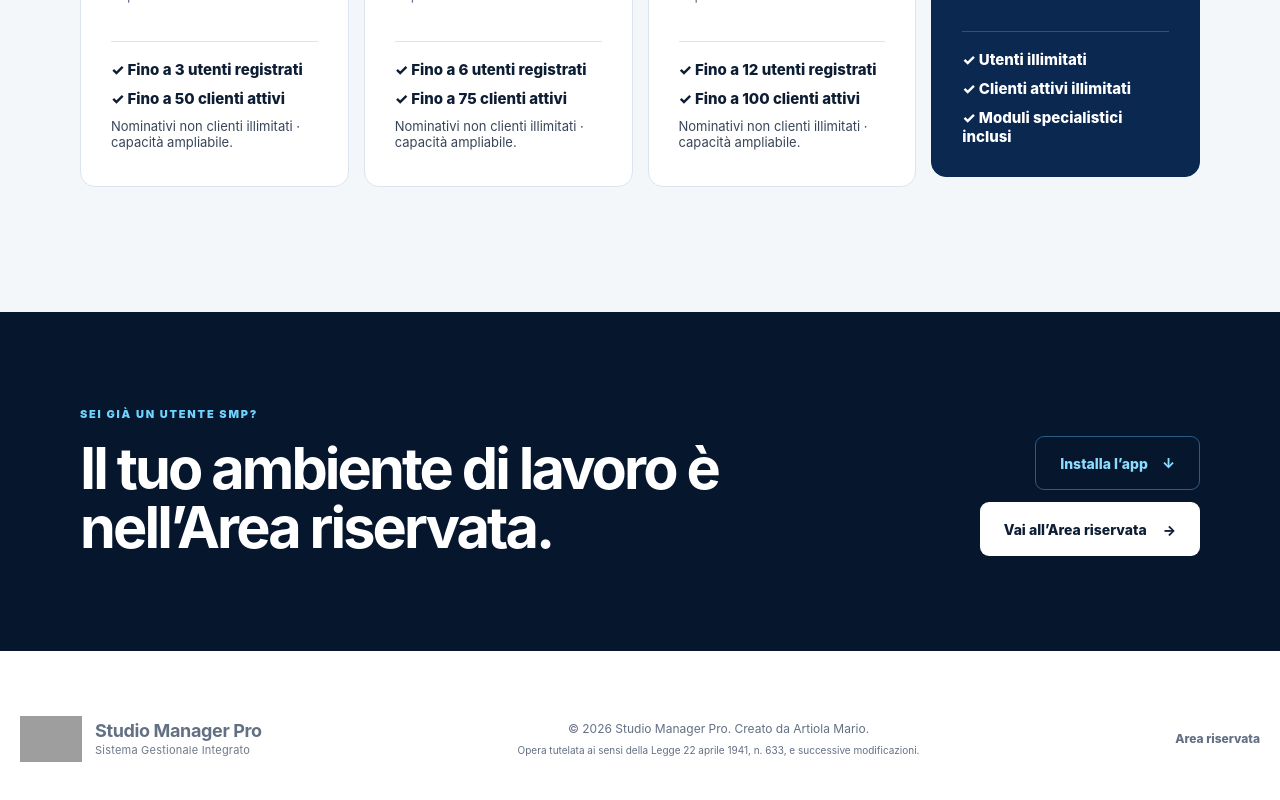
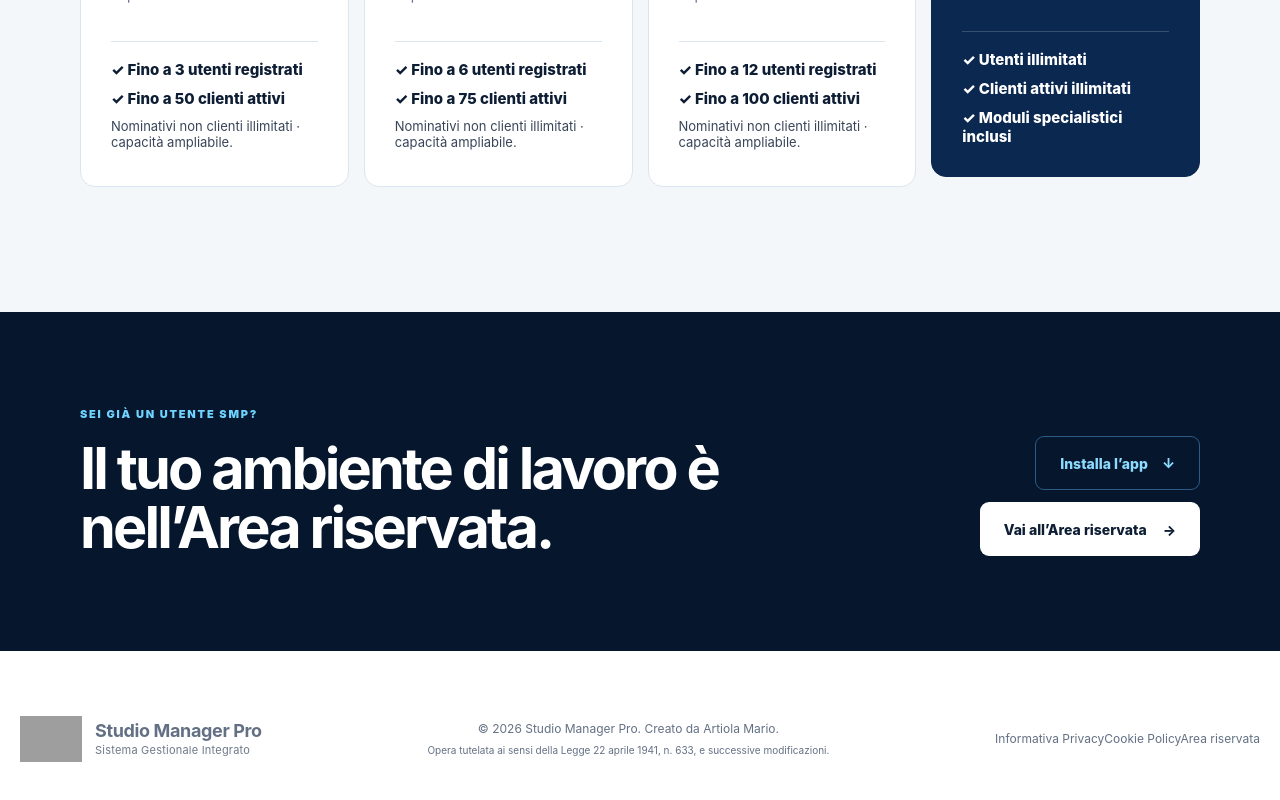
Before and after one commit to martiola68/studio-manager-pro-web, a Next.js app: page / in a window 1280 px wide. Shown: the part 6293-7093 px from the top of the page. Built offline with nearby package versions, Linux system fonts and the light colour scheme; grey boxes are pictures that could not be loaded.

Commit message:
Aggiunge link Privacy e Cookie Policy al footer

```diff
--- a/src/app/page.tsx
+++ b/src/app/page.tsx
@@ -62,6 +62,6 @@ export default function Home() {
 
     <section className="accessBanner"><div><p className="eyebrow lightEyebrow">SEI GIÀ UN UTENTE SMP?</p><h2>Il tuo ambiente di lavoro è nell’Area riservata.</h2></div><div className="accessActions"><a className="installBannerButton" href="https://app.studiomanagerpro.it/login?install=1">Installa l’app <span>↓</span></a><a className="primaryButton whiteButton" href="/accesso">Vai all’Area riservata <span>→</span></a></div></section>
 
-    <footer><Brand /><div className="footerCenter"><p>© 2026 Studio Manager Pro. Creato da Artiola Mario.</p><small>Opera tutelata ai sensi della Legge 22 aprile 1941, n. 633, e successive modificazioni.</small></div><a href="/accesso">Area riservata</a></footer>
+    <footer><Brand /><div className="footerCenter"><p>© 2026 Studio Manager Pro. Creato da Artiola Mario.</p><small>Opera tutelata ai sensi della Legge 22 aprile 1941, n. 633, e successive modificazioni.</small></div><div className="footerLinks"><a href="/privacy">Informativa Privacy</a><a href="/cookie-policy">Cookie Policy</a><a href="/accesso">Area riservata</a></div></footer>
   </main>;
 }
```
